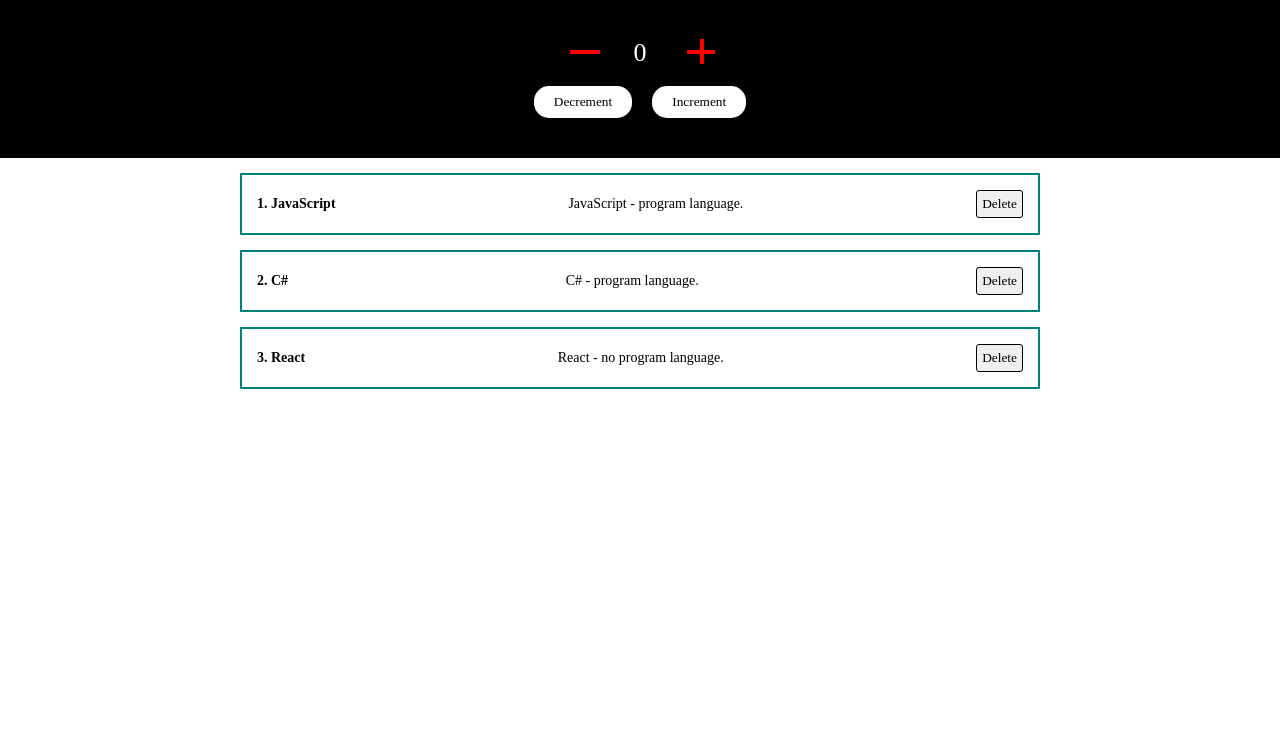
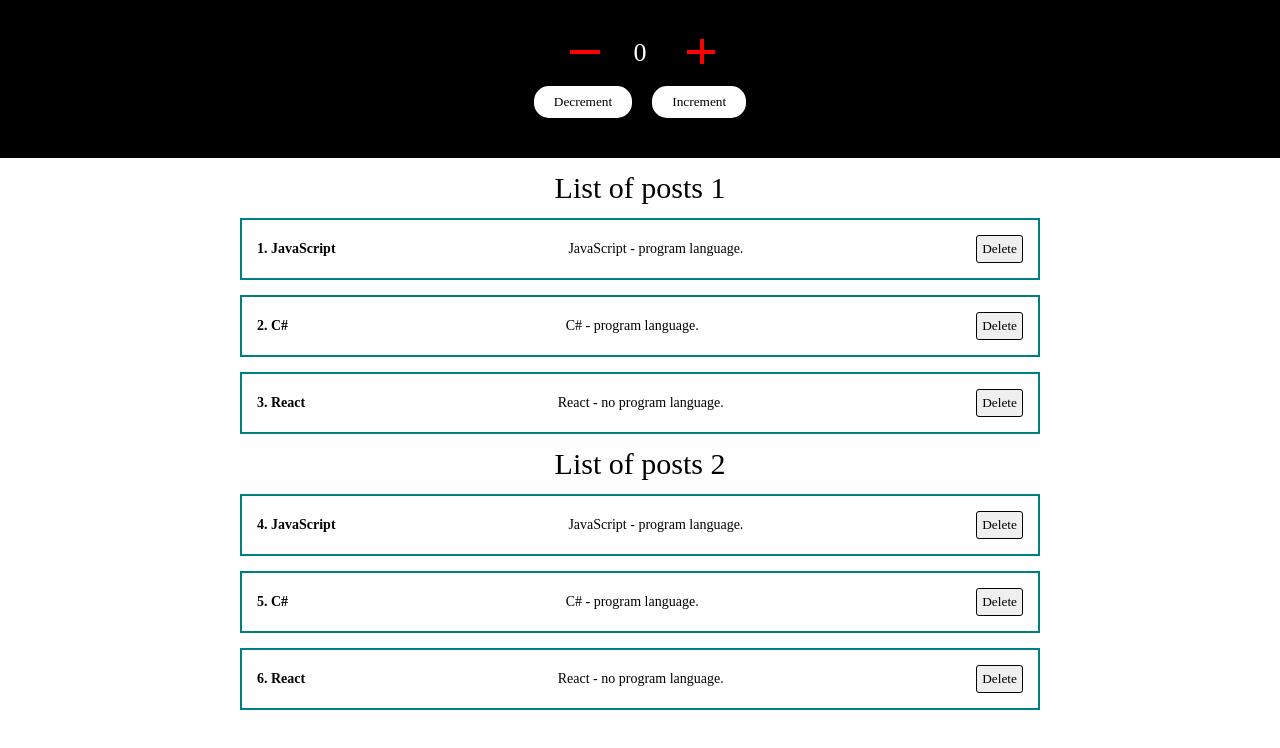
Before and after one commit to Nomex2008/React-lesson, a React (Create React App) app: page / in a window 1280 px wide. Shown: the top 748 px of the page. Built offline with nearby package versions, Linux system fonts and the light colour scheme.

Commit message:
Commit 6
Add post  masive and  title for post .

```diff
--- a/src/App.js
+++ b/src/App.js
@@ -1,24 +1,38 @@
 //react
-import React from "react";
+import React, { useState } from "react";
 //components
 import Counter from "./components/Counter";
-import Post from "./components/Post";
+import PostList from "./components/PostList";
 //css
 import "./css/bigReset.css";
 import "./css/mainCss.css";
 
 function App() {
-  //useState
-  //let [value,setValue] = useState('Text in input')
-  //Main DOM react
+
+  //posts info masive
+  const [posts,] = useState([
+    {id:1,name:'name1', title:"JavaScript - program language.", body:". JavaScript", btn:"Delete",},
+    {id:2,name:'name2', title:"C# - program language.", body:". C#", btn:"Delete",},
+    {id:3,name:'name3', title:"React - no program language.", body:". React", btn:"Delete",},
+  ])
+  const [posts2,] = useState([
+    {id:4,name:'name4', title:"JavaScript - program language.", body:". JavaScript", btn:"Delete",},
+    {id:5,name:'name5', title:"C# - program language.", body:". C#", btn:"Delete",},
+    {id:6,name:'name6', title:"React - no program language.", body:". React", btn:"Delete",},
+  ])
+
   return (
 
     <div className="App">
 
       <Counter/>
-      <Post post={{id:1,name:'a', title:"JavaScript - program language.", body:". JavaScript", btn:"Delete",}}/>
-      <Post post={{id:2,name:'b', title:"C# - program language.", body:". C#", btn:"Delete",}}/>
-      <Post post={{id:3,name:'c', title:"React - no program language.", body:". React", btn:"Delete",}}/>
+
+      {
+        //postList
+      }
+      <PostList posts={posts} title="List of posts 1"/>
+      <PostList posts={posts2} title="List of posts 2"/>
+
     </div>
   );
 }
--- /dev/null
+++ b/src/components/PostList.jsx
@@ -0,0 +1,24 @@
+//react
+import React from "react";
+//post
+import Post from "./Post";
+
+const PostList = ({posts,title}) => {
+
+    return (
+        <div>
+            {
+            //list of posts
+            }
+            <h1 style={{textAlign:'center',fontSize:'30px',marginTop:'15px',}}>
+                {title}
+            </h1>
+
+            {posts.map(post =>
+                <Post post={post} key={post.id}/>
+            )}
+        </div>
+    )
+}
+
+export default PostList;
```
Also changed, not shown: src/components/Post.jsx (line endings or trailing spaces).
